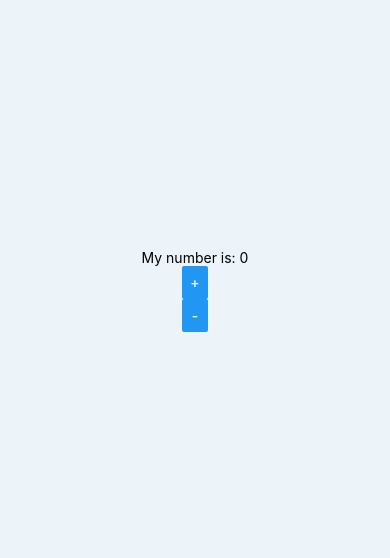
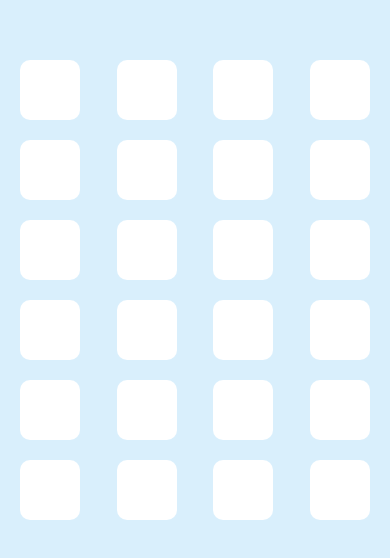
Before and after one commit to apethoud/creature-match, a React Native app: screen / in a window 390 px wide. Shown: the part 132-690 px from the top of the page. Built offline with nearby package versions, Linux system fonts and the light colour scheme.

Commit message:
feature(tile grid): render tile grid from redux state

```diff
--- a/App.js
+++ b/App.js
@@ -18,7 +18,7 @@ export default function App() {
 const styles = StyleSheet.create({
   container: {
     flex: 1,
-    backgroundColor: "#ecf4f9",
+    backgroundColor: "#d9effc",
     alignItems: "center",
     justifyContent: "center",
   },
--- a/package.json
+++ b/package.json
@@ -12,6 +12,7 @@
     "@reduxjs/toolkit": "^1.8.4",
     "expo": "~46.0.7",
     "expo-status-bar": "~1.4.0",
+    "lodash": "^4.17.21",
     "react": "18.0.0",
     "react-native": "0.69.4",
     "react-redux": "^8.0.2"
--- /dev/null
+++ b/src/components/tile.js
@@ -0,0 +1,16 @@
+import { Text, View, StyleSheet } from "react-native";
+
+export function Tile({ id }) {
+  return <View style={styles.tile}></View>;
+}
+
+const styles = StyleSheet.create({
+  tile: {
+    margin: 10,
+    padding: 30,
+    borderRadius: 10,
+    backgroundColor: "#fff",
+    alignItems: "center",
+    justifyContent: "center",
+  },
+});
--- a/src/features/game/game.js
+++ b/src/features/game/game.js
@@ -1,18 +1,37 @@
-import { Button, Text, View } from "react-native";
+import { Button, Text, View, StyleSheet } from "react-native";
 import { useSelector, useDispatch } from "react-redux";
+import { Tile } from "../../components/tile";
 import { increment, decrement } from "./gameSlice";
 
 export function Game() {
   const myNumber = useSelector((state) => state.game.value);
+  const tileGrid = useSelector((state) => state.game.tileGrid);
   const dispatch = useDispatch();
+
+  //   console.log("tileGrid is: ", tileGrid);
 
   return (
     <>
-      <Text>My number is: {myNumber}</Text>
+      {/* <Text>My number is: {myNumber}</Text>
       <View>
         <Button title="+" onPress={() => dispatch(increment())} />
         <Button title="-" onPress={() => dispatch(decrement())} />
+      </View> */}
+      <View style={styles.grid}>
+        {tileGrid.map((tile) => (
+          <Tile id={tile.id} key={tile.id} />
+        ))}
       </View>
     </>
   );
 }
+
+const styles = StyleSheet.create({
+  grid: {
+    padding: 10,
+    flexDirection: "row",
+    flexWrap: "wrap",
+    // alignItems: "center",
+    justifyContent: "space-between",
+  },
+});
--- a/src/features/game/gameSlice.js
+++ b/src/features/game/gameSlice.js
@@ -1,7 +1,21 @@
 import { createSlice } from "@reduxjs/toolkit";
+import { fill, map } from "lodash";
+
+function createInitialTileGrid() {
+  let tileGrid = fill(Array(24), {});
+  map(tileGrid, (tile, index) => {
+    return {
+      id: index,
+      isSelected: false,
+      iconId: null,
+    };
+  });
+  return tileGrid;
+}
 
 const initialState = {
   value: 0,
+  tileGrid: createInitialTileGrid(),
 };
 
 export const gameSlice = createSlice({
```
Also changed, not shown: 1 other file (tests, documents, lock files or other folders).
